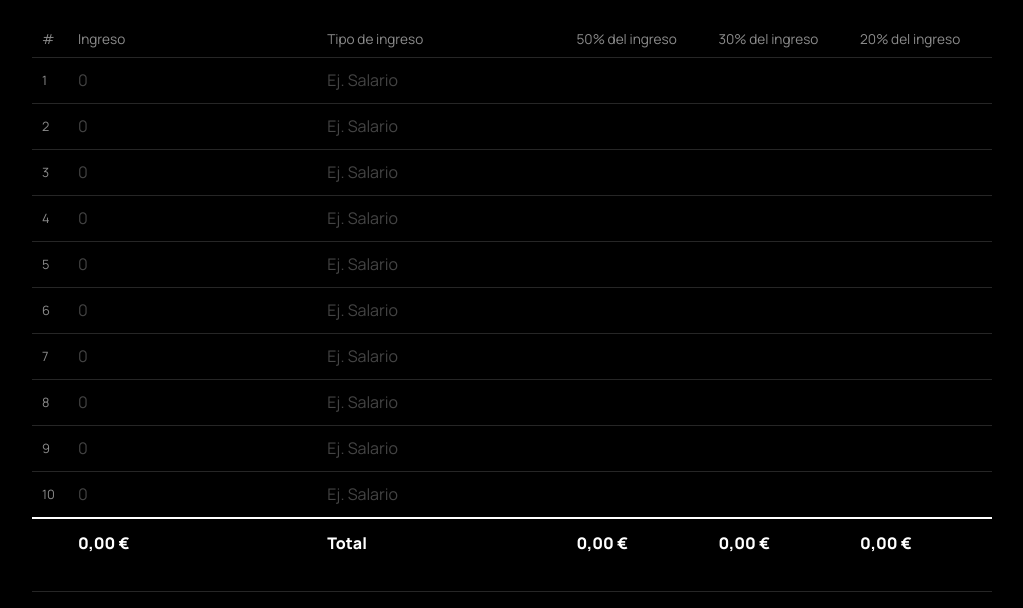
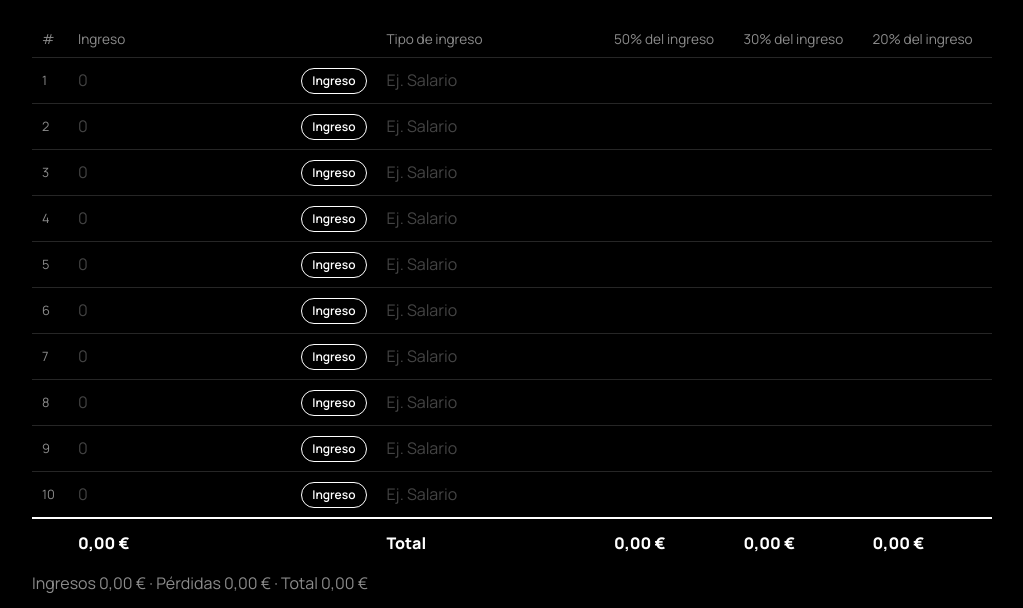
Before and after one commit to inigozelaieta706-web/INGRESOS, a plain HTML site: page INGRESOS.html/index.html in a window 1280 px wide. Shown: the part 124-732 px from the top of the page, without its empty margins (128-1151 px from the left). Drawn offline with Linux system fonts and the light colour scheme.

Commit message:
Add files via upload

```diff
--- a/INGRESOS.html/index.html
+++ b/INGRESOS.html/index.html
@@ -41,7 +41,8 @@
           </tfoot>
         </table>
       </div>
-      <button id="mas" type="button" hidden>+ Añadir 10 filas</button>
+      <p id="resumen" class="sub"></p>
+      <button id="mas" type="button">+ Añadir 10 filas</button>
     </section>
 
     <section>
--- a/INGRESOS.html/script.js
+++ b/INGRESOS.html/script.js
@@ -1,11 +1,10 @@
-const MONEDA = "EUR";          // cambia a "USD" si quieres dólares
-const SOLO_SI_LLENAS = true;   // true: el + aparece cuando todas las filas tienen ingreso. false: siempre visible
+const MONEDA = "EUR";   // cambia a "USD" si quieres dólares
 const KEY = "presupuesto-503020";
 
 const $ = id => document.getElementById(id);
 const esc = s => String(s ?? "").replace(/[&<>"]/g, c => ({ "&": "&amp;", "<": "&lt;", ">": "&gt;", '"': "&quot;" }[c]));
 const fmt = n => new Intl.NumberFormat("es-ES", { style: "currency", currency: MONEDA }).format(n);
-const filasVacias = () => Array.from({ length: 10 }, () => ({ ing: "", tipo: "" }));
+const filasVacias = () => Array.from({ length: 10 }, () => ({ ing: "", tipo: "", mov: "ingreso" }));
 
 let datos = { filas: filasVacias(), notas: "" };
 try {
@@ -16,34 +15,43 @@ const guardar = () => localStorage.setItem(KEY, JSON.stringify(datos));
 
 // ---------- Tabla ----------
 function pintar() {
-  $("cuerpo").innerHTML = datos.filas.map((f, i) => `
-    <tr>
+  $("cuerpo").innerHTML = datos.filas.map((f, i) => {
+    const per = f.mov === "perdida";
+    return `
+    <tr class="${per ? "perd" : ""}">
       <td class="n">${i + 1}</td>
-      <td><input type="number" step="any" min="0" data-i="${i}" data-c="ing" value="${esc(f.ing)}" placeholder="0"></td>
+      <td>
+        <div class="celda">
+          <input type="number" step="any" min="0" data-i="${i}" data-c="ing" value="${esc(f.ing)}" placeholder="0">
+          <button type="button" class="mov ${per ? "perd" : ""}" data-i="${i}">${per ? "Pérdida" : "Ingreso"}</button>
+        </div>
+      </td>
       <td><input type="text" data-i="${i}" data-c="tipo" value="${esc(f.tipo)}" placeholder="Ej. Salario"></td>
       <td class="r" id="p50-${i}"></td>
       <td class="r" id="p30-${i}"></td>
       <td class="r" id="p20-${i}"></td>
-    </tr>`).join("");
+    </tr>`;
+  }).join("");
   calcular();
 }
 
 function calcular() {
-  let total = 0;
+  let ingresos = 0, perdidas = 0;
   datos.filas.forEach((f, i) => {
     const v = parseFloat(f.ing);
     const ok = !isNaN(v);
-    if (ok) total += v;
-    $("p50-" + i).textContent = ok ? fmt(v * 0.5) : "";
-    $("p30-" + i).textContent = ok ? fmt(v * 0.3) : "";
-    $("p20-" + i).textContent = ok ? fmt(v * 0.2) : "";
+    const per = f.mov === "perdida";
+    if (ok) { if (per) perdidas += v; else ingresos += v; }
+    const mostrar = ok && !per;   // las pérdidas no calculan 50/30/20
+    ["50", "30", "20"].forEach(p => { $(`p${p}-${i}`).textContent = mostrar ? fmt(v * p / 100) : ""; });
   });
-  $("t0").textContent = fmt(total);
-  $("t1").textContent = fmt(total * 0.5);
-  $("t2").textContent = fmt(total * 0.3);
-  $("t3").textContent = fmt(total * 0.2);
-  const llenas = datos.filas.every(f => f.ing !== "");
-  $("mas").hidden = SOLO_SI_LLENAS && !llenas;
+  const neto = ingresos - perdidas;
+  const base = Math.max(0, neto);   // si el neto es negativo, no se reparte nada
+  $("t0").textContent = fmt(neto);
+  $("t1").textContent = fmt(base * 0.5);
+  $("t2").textContent = fmt(base * 0.3);
+  $("t3").textContent = fmt(base * 0.2);
+  $("resumen").textContent = `Ingresos ${fmt(ingresos)} · Pérdidas ${fmt(perdidas)} · Total ${fmt(neto)}`;
 }
 
 $("cuerpo").addEventListener("input", e => {
@@ -52,6 +60,15 @@ $("cuerpo").addEventListener("input", e => {
   datos.filas[t.dataset.i][t.dataset.c] = t.value;
   guardar();
   calcular();
+});
+
+$("cuerpo").addEventListener("click", e => {
+  const b = e.target.closest(".mov");
+  if (!b) return;
+  const f = datos.filas[b.dataset.i];
+  f.mov = f.mov === "perdida" ? "ingreso" : "perdida";
+  guardar();
+  pintar();
 });
 
 $("mas").addEventListener("click", () => {
--- a/INGRESOS.html/style.css
+++ b/INGRESOS.html/style.css
@@ -32,3 +32,8 @@ button[hidden] { display:none; }
 
 textarea { width:100%; min-height:150px; resize:vertical; font:inherit; color:var(--texto); background:transparent; border:1px solid var(--linea); border-radius:8px; padding:12px; }
 textarea:focus { border-color:var(--acento); outline:none; }
+.celda { display: flex; align-items: center; gap: 10px; }
+.mov { margin: 0; padding: 3px 10px; font-size: .75rem; white-space: nowrap; }
+.mov.perd { border-color: #ef5350; color: #ef5350; }
+.mov.perd:hover { background: #ef5350; color: #000; }
+tr.perd input[data-c="ing"] { color: #ef5350; }
```
